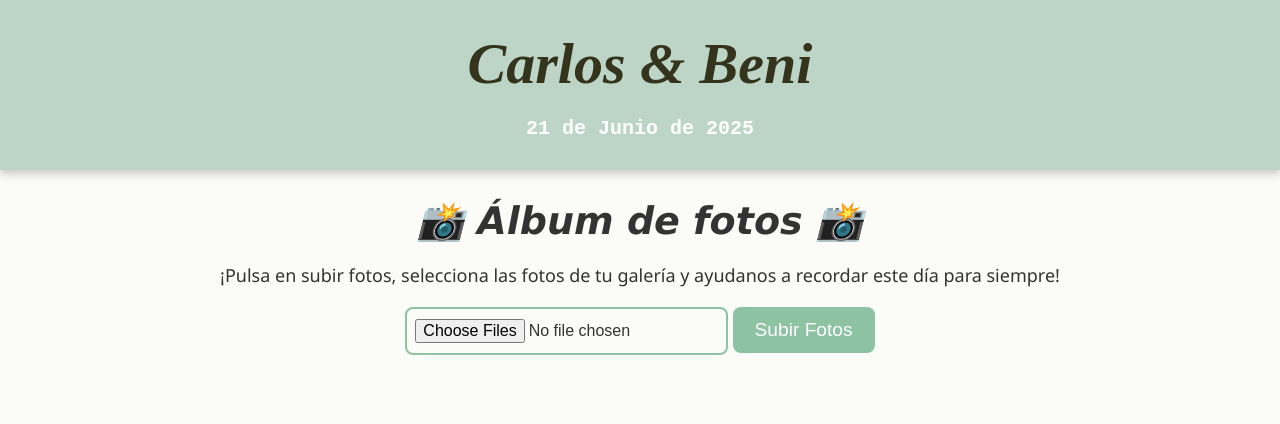
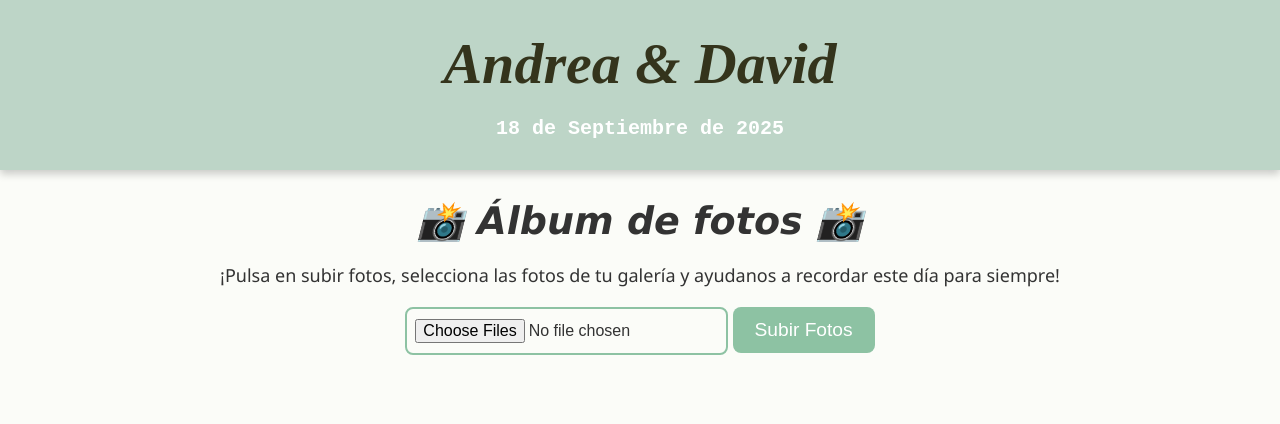
Before and after one commit to jaimejs06/webBodas, a website: page public/album.html in a window 1280 px wide. Drawn offline with Linux system fonts and the light colour scheme; no server answers.

Commit message:
Update album.html

```diff
--- a/public/album.html
+++ b/public/album.html
@@ -10,8 +10,8 @@
 <body>
 
     <div class="top-banner">
-      <h1>Carlos & Beni</h1>
-      <h3> 21 de Junio de 2025</h3>
+      <h1>Andrea & David</h1>
+      <h3> 18 de Septiembre de 2025</h3>
     </div>
 
     <div class="container">
```
